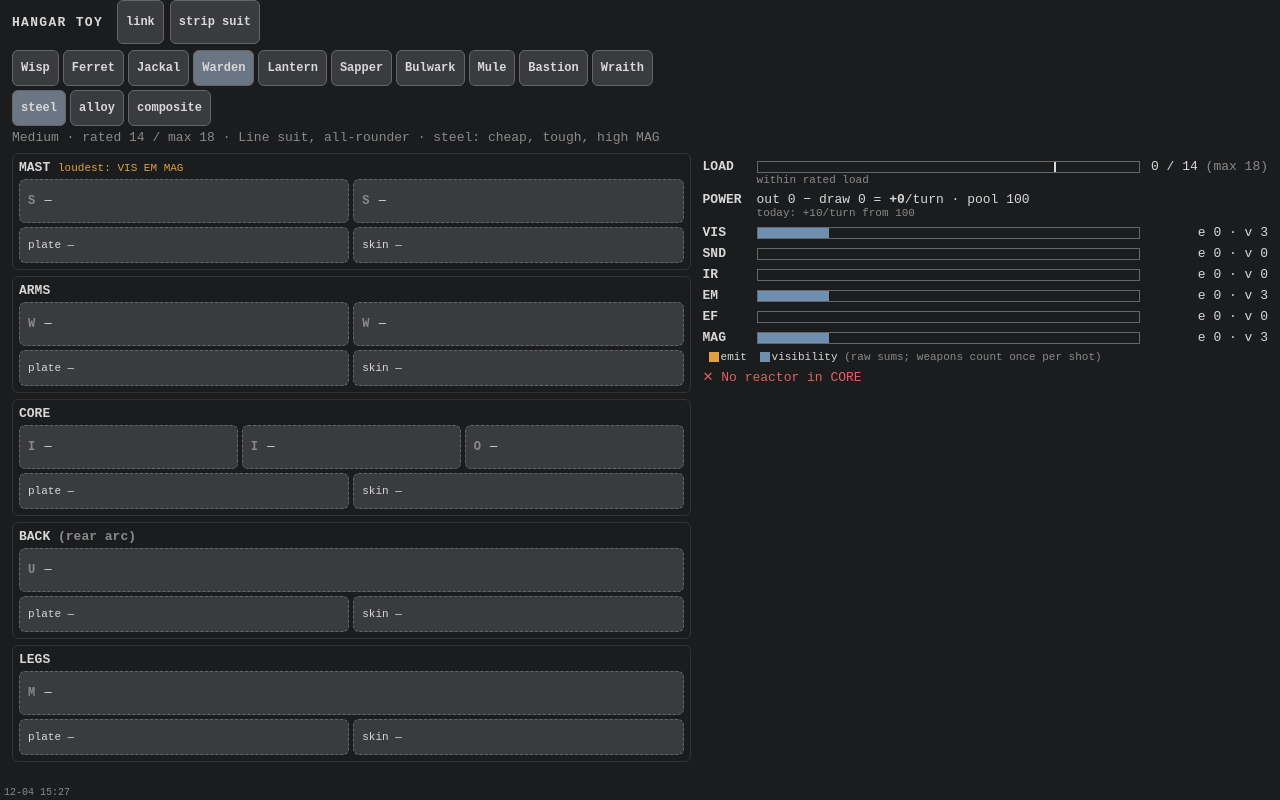
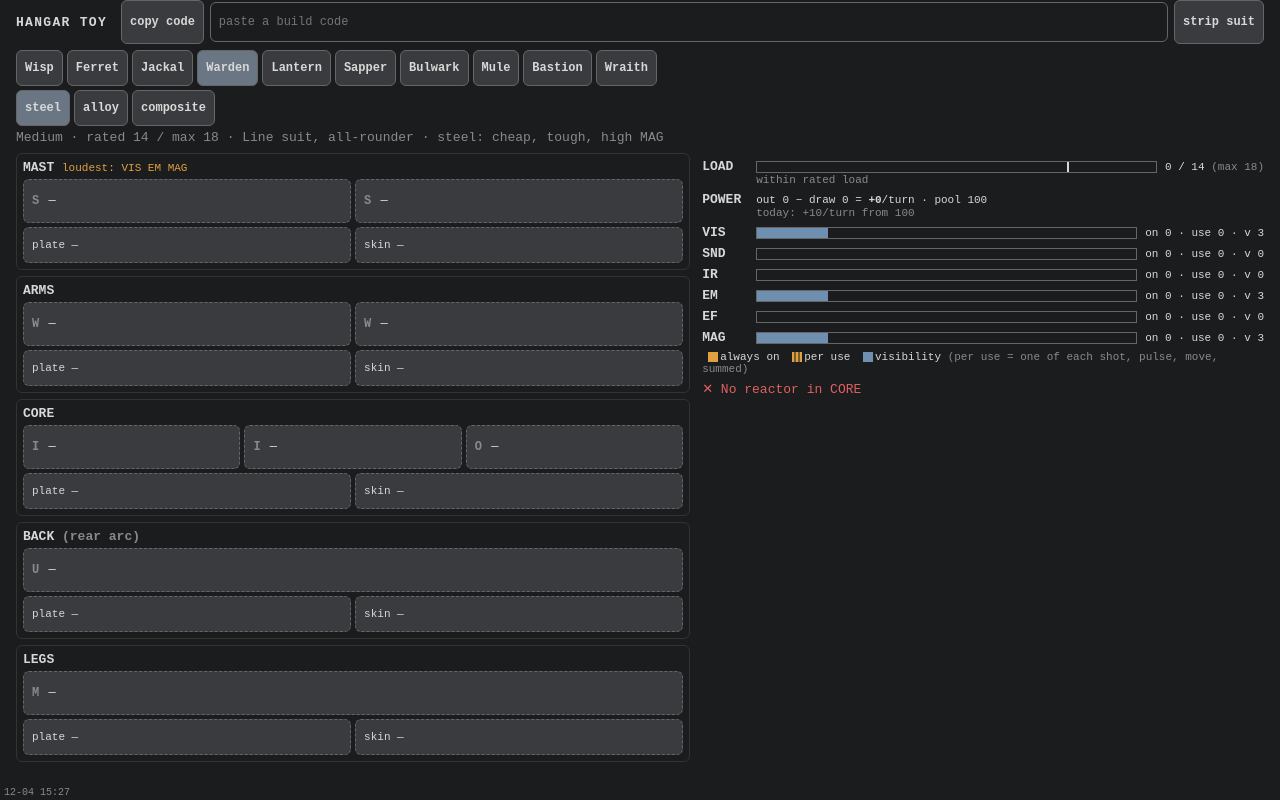
Before and after one commit to FluKanuck/Signal-Lance, a website built with Vite: page signal-lance/build-toy.html in a window 1280 px wide. Built offline with nearby package versions, Linux system fonts and the light colour scheme.

Commit message:
Hangar toy: split signature into always-on and per-use; build codes
Emit from modules with a use cost (shots, pulses) and from legs (moves)
now shows as a hatched per-use segment next to always-on emit. Builds
copy out and paste back in as codes, since the artifact viewer drops the
URL hash. Script moved below <title> after the single-file build; 16px
gutter; narrow-width fixes. Overload penalty still reads 'not designed yet'.

Co-Authored-By: Claude Opus 5.5 (1M context) <noreply@anthropic.com>
Claude-Session: https://claude.ai/code/session_01B3z4nNwZWFpWf6kx6n9MeB

```diff
--- a/signal-lance/build-toy.html
+++ b/signal-lance/build-toy.html
@@ -1,4 +1,3 @@
-<!doctype html>
 <meta charset="utf-8">
 <meta name="viewport" content="width=device-width, initial-scale=1, viewport-fit=cover">
 <meta name="theme-color" content="#1b1c1e">
@@ -8,27 +7,30 @@ try{if(window.self===window.top)document.documentElement.style.setProperty('--to
 <style>
 /* Same look as the game: grey primitives, colour only for information. */
 :root{--top:56px;--bg:#1b1c1e;--fg:#d8d8d8;--dim:#8a8a8a;--btn:#3a3b3e;--btnOn:#6a7684;--line:#666;
-  --emit:#e0a040;--vis:#6f8fb0;--bad:#e06060;--warn:#e0c050;--ok:#70c080;color-scheme:dark}
+  --emit:#e0a040;--use:#7a5a28;--vis:#6f8fb0;--bad:#e06060;--warn:#e0c050;--ok:#70c080;color-scheme:dark}
 html,body{margin:0;background:var(--bg);color:var(--fg);font:13px monospace;-webkit-text-size-adjust:100%}
-body{padding:calc(var(--top) + env(safe-area-inset-top,0px)) calc(12px + env(safe-area-inset-right,0px)) 24px calc(12px + env(safe-area-inset-left,0px))}
+html,body{overflow-x:hidden}
+body{padding:calc(var(--top) + env(safe-area-inset-top,0px)) calc(16px + env(safe-area-inset-right,0px)) 24px calc(16px + env(safe-area-inset-left,0px))}
 button{font:bold 12px monospace;background:var(--btn);color:var(--fg);border:1px solid var(--line);border-radius:6px;touch-action:manipulation;padding:0 8px;min-height:44px}
 button.on{background:var(--btnOn)}
 button:disabled{opacity:.35}
 header{display:flex;flex-wrap:wrap;gap:6px;align-items:center;margin-bottom:6px}
+#code{flex:1 1 140px;min-width:0;min-height:40px;font:12px monospace;background:var(--bg);color:var(--fg);border:1px solid var(--line);border-radius:6px;padding:0 8px}
+button:focus-visible,#code:focus-visible{outline:2px solid var(--vis);outline-offset:1px}
 h1{font-size:13px;margin:0 8px 0 0;letter-spacing:.1em}
 .row{display:flex;flex-wrap:wrap;gap:4px;margin-bottom:4px}
 .chip{min-height:36px}
 #role{color:var(--dim);margin:2px 0 8px}
 .dim{color:var(--dim)} .small{font-size:11px;font-weight:normal;margin-top:2px}
 .badt{color:var(--bad)} .warnt{color:var(--warn)} .ok{color:var(--ok);margin-top:4px}
-main{display:grid;grid-template-columns:1fr;gap:12px}
+main{display:grid;grid-template-columns:minmax(0,1fr);gap:12px}
 @media (min-width:700px){main{grid-template-columns:minmax(0,1.2fr) minmax(0,1fr)} #read{position:sticky;top:8px;align-self:start}}
 .loc{border:1px solid #333;border-radius:6px;padding:6px;margin-bottom:6px}
 .lhead{font-weight:bold;margin-bottom:4px}
 .loud{color:var(--emit);font-weight:normal;font-size:11px}
 .slots,.armour{display:flex;flex-wrap:wrap;gap:4px}
 .armour{margin-top:4px}
-.slot{flex:1 1 30%;min-width:96px;text-align:left;font-weight:normal;border-style:dashed}
+.slot{flex:1 1 30%;min-width:88px;text-align:left;font-weight:normal;border-style:dashed}
 .slot.full{border-style:solid;background:#2c2d30}
 .slot.mod{border-color:var(--vis)}
 .slot.cont{color:var(--dim)}
@@ -36,17 +38,17 @@ main{display:grid;grid-template-columns:1fr;gap:12px}
 .slot b{color:var(--dim);margin-right:2px}
 .rrow{display:flex;align-items:center;gap:8px;margin-top:6px}
 .lbl{width:46px;font-weight:bold}
-.bar{flex:1;height:10px;border:1px solid var(--line);position:relative;display:flex;overflow:hidden}
+.bar{flex:1;min-width:40px;height:10px;border:1px solid var(--line);position:relative;display:flex;overflow:hidden}
 .fill{height:100%;background:var(--fg)}
 .fill.warn{background:var(--warn)} .fill.bad{background:var(--bad)}
-.fill.emit{background:var(--emit)} .fill.vis{background:var(--vis)}
+.fill.emit{background:var(--emit)} .fill.use{background:repeating-linear-gradient(90deg,var(--emit) 0 2px,var(--use) 2px 4px)} .fill.vis{background:var(--vis)}
 .mark{position:absolute;top:-2px;bottom:-2px;width:2px;background:var(--fg)}
-.num{min-width:120px;text-align:right;white-space:nowrap}
+.num{text-align:right;white-space:nowrap;font-size:11px;font-variant-numeric:tabular-nums}
 .num.wide{flex:1;text-align:left;white-space:normal}
 .sub{margin-left:54px;font-size:11px}
 .legend{margin:6px 0;font-size:11px}
 .sw{display:inline-block;width:10px;height:10px;vertical-align:middle;margin:0 2px 0 6px}
-.sw.emit{background:var(--emit)} .sw.vis{background:var(--vis)}
+.sw.emit{background:var(--emit)} .sw.use{background:repeating-linear-gradient(90deg,var(--emit) 0 2px,var(--use) 2px 4px)} .sw.vis{background:var(--vis)}
 #sheet{position:fixed;inset:0;background:#000a;display:none;z-index:5;align-items:flex-end;justify-content:center}
 #sheet.show{display:flex}
 #sbox{background:var(--bg);border-top:1px solid var(--line);width:100%;max-width:720px;max-height:78vh;display:flex;flex-direction:column;padding-bottom:env(safe-area-inset-bottom,0px)}
@@ -55,7 +57,7 @@ main{display:grid;grid-template-columns:1fr;gap:12px}
 .opt{text-align:left;padding:6px 8px;font-weight:normal}
 #stamp{position:fixed;left:4px;bottom:2px;font-size:10px;color:var(--dim)}
 </style>
-<header><h1>HANGAR TOY</h1><button id="share">link</button><button id="reset">strip suit</button></header>
+<header><h1>HANGAR TOY</h1><button id="share">copy code</button><input id="code" aria-label="Build code" placeholder="paste a build code"><button id="reset">strip suit</button></header>
 <div class="row" id="frames"></div>
 <div class="row" id="chassis"></div>
 <div id="role"></div>
--- a/signal-lance/package.json
+++ b/signal-lance/package.json
@@ -9,7 +9,7 @@
     "sim": "node --experimental-strip-types --no-warnings scripts/sim.ts",
     "test": "vitest run",
     "test:watch": "vitest",
-    "build:toy": "vite build --config vite.toy.config.ts"
+    "build:toy": "vite build --config vite.toy.config.ts && node scripts/toy-post.mjs"
   },
   "devDependencies": {
     "typescript": "^7.0.2",
--- a/signal-lance/test/build.test.ts
+++ b/signal-lance/test/build.test.ts
@@ -48,3 +48,15 @@ describe('building toy', () => {
     expect(totals(b).sig.EM.e).toBe(before);
   });
 });
+
+describe('building toy: signature split', () => {
+  it('reactors are always on; guns, radar and legs only on use', () => {
+    let b = emptyBuild('warden');
+    b = mount(b, 'CORE', 0, item('std'));        // IR e1, EF e2: always on
+    b = mount(b, 'ARMS', 0, item('autocannon')); // SND e6: per shot
+    b = mount(b, 'LEGS', 0, item('servos'));     // SND e2: per move
+    const t = totals(b);
+    expect([t.sig.SND.e, t.sig.SND.u]).toEqual([8, 8]);
+    expect([t.sig.EF.e, t.sig.EF.u]).toEqual([2, 0]);
+  });
+});
```
Also changed, not shown: signal-lance/scripts/toy-post.mjs (added, +8 -0 lines), signal-lance/src/build/rules.ts, signal-lance/src/build/ui.ts.
